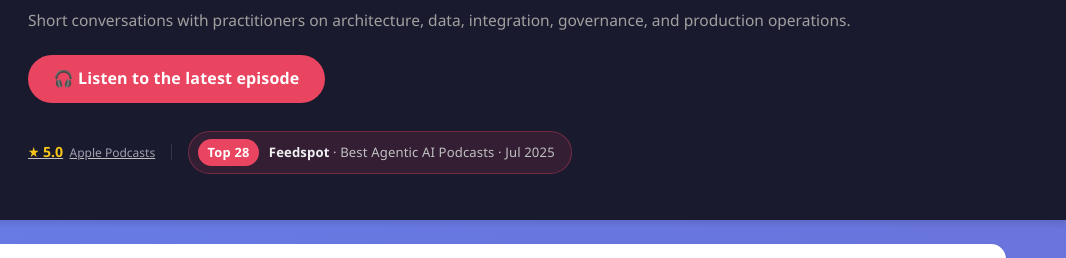
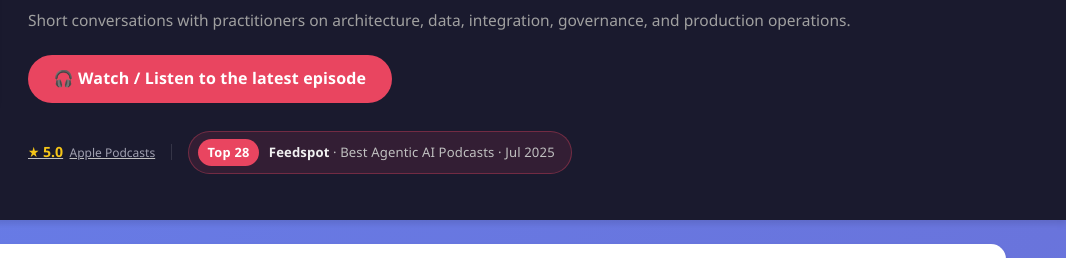
Before and after one commit to magg2021/agent-sense-podcast, a plain HTML site: page index.html in a window 1280 px wide. Shown: the part 186-444 px from the top of the page, 214-1280 px from the left. Drawn offline with Linux system fonts and the light colour scheme.

Commit message:
Update hero CTA button text to Watch / Listen

```diff
--- a/index.html
+++ b/index.html
@@ -1333,7 +1333,7 @@
                     <h1>Agent Sense</h1>
                     <p class="tagline">Practical lessons for moving AI agents from demos into enterprise work.</p>
                     <p class="tagline-sub">Short conversations with practitioners on architecture, data, integration, governance, and production operations.</p>
-                    <a href="https://open.spotify.com/episode/6y7v8OXsZR9xS8hyEGkOsq" target="_blank" class="cta-primary">🎧 Listen to the latest episode</a>
+                    <a href="https://open.spotify.com/episode/6y7v8OXsZR9xS8hyEGkOsq" target="_blank" class="cta-primary">🎧 Watch / Listen to the latest episode</a>
                     <div class="ratings-row">
                         <a href="https://podcasts.apple.com/us/podcast/agent-sense-agentic-workflows-operational-ai/id1861925214" target="_blank" class="rating-badge" title="Apple Podcasts rating">
                             <span class="rb-value">★ 5.0</span>
```
